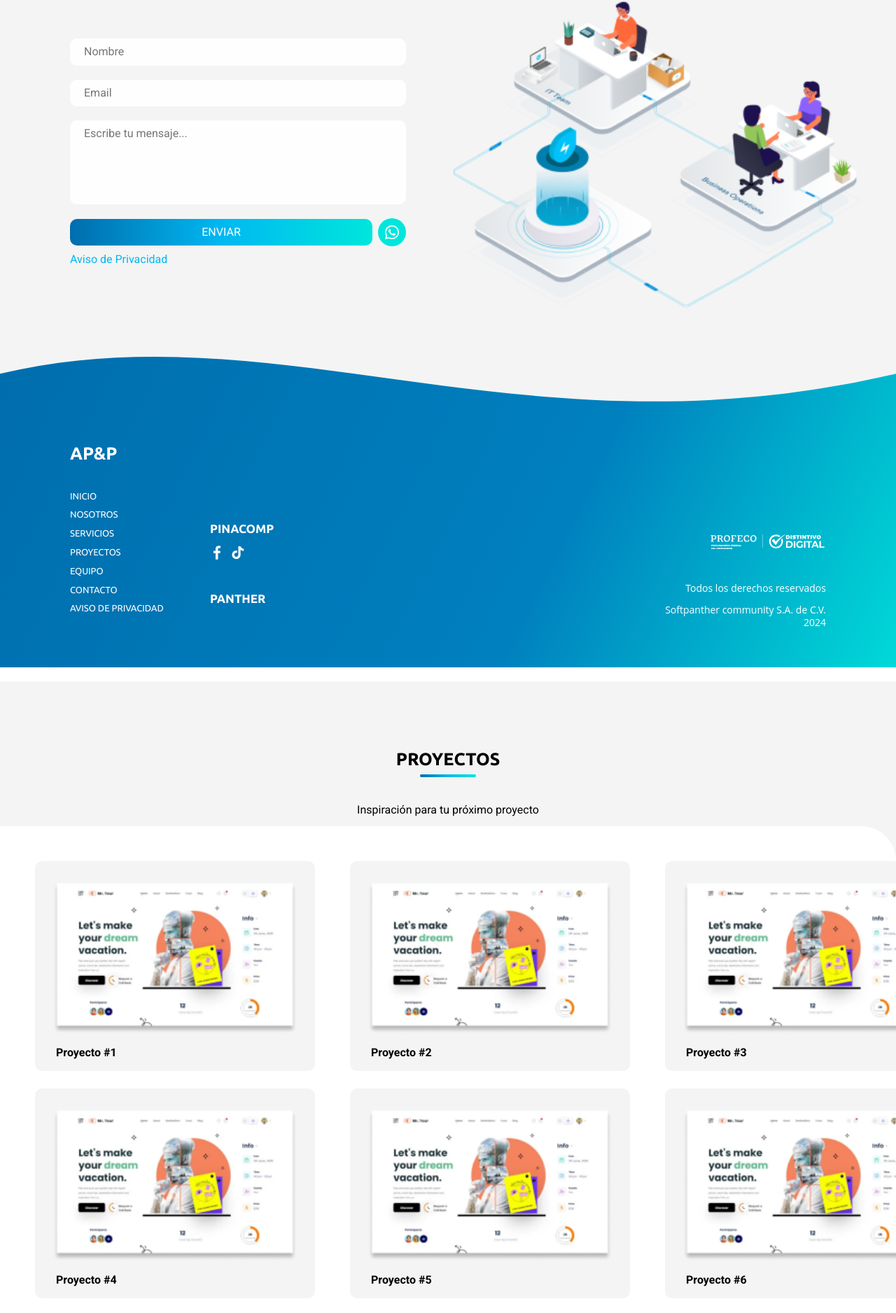
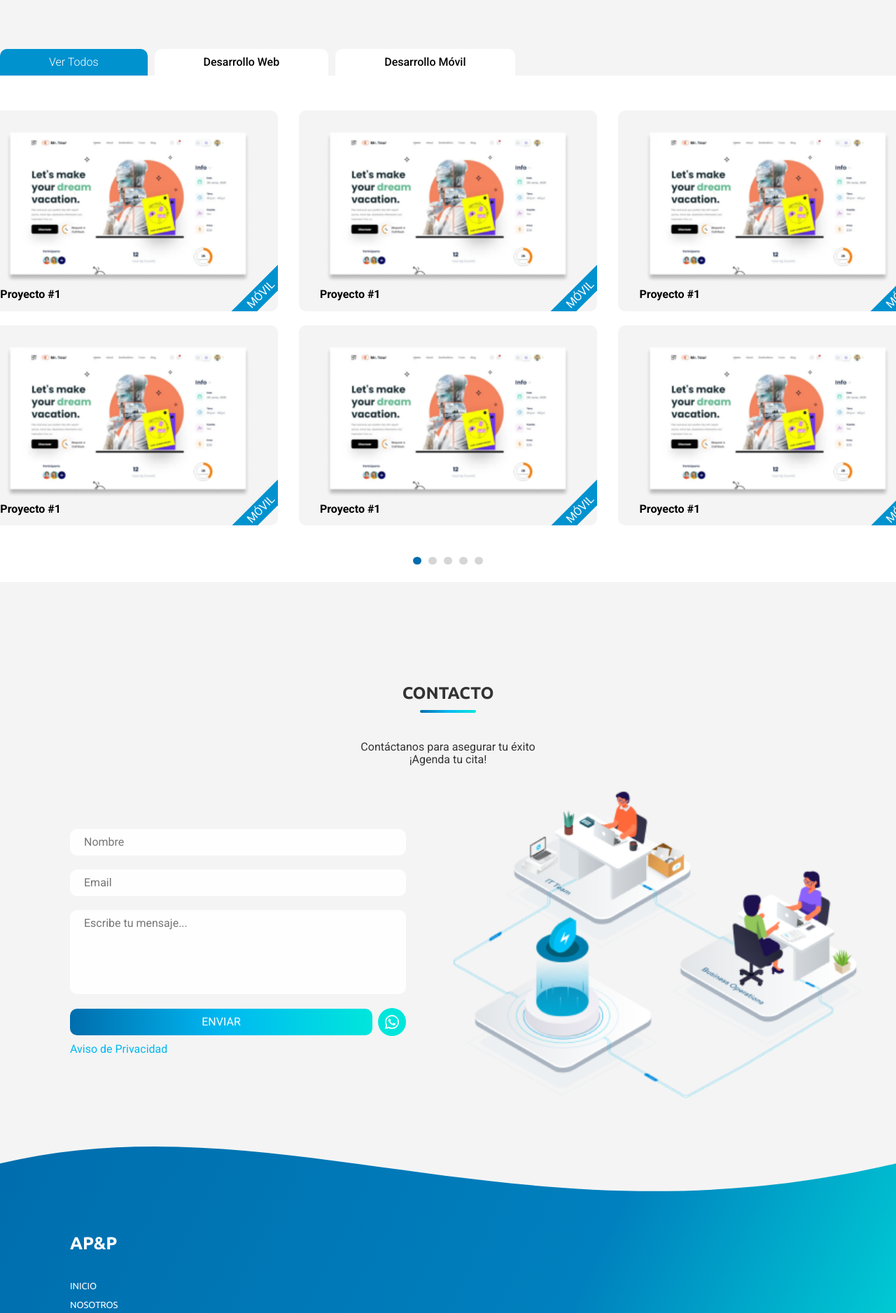
Before and after one commit to AlmaDividida/ap-and-p-portfolio-frontend, an Angular app: page /inicio in a window 1280 px wide. Shown: the part 2400-4277 px from the top of the page at 70% size. Built offline with nearby package versions, Linux system fonts and the light colour scheme.

Commit message:
se mejora el diseño de proyectos

```diff
--- a/src/app/app.component.html
+++ b/src/app/app.component.html
@@ -1,2 +1 @@
 <router-outlet/>
-<app-proyectos/>
--- a/src/app/pages/inicio/inicio.component.html
+++ b/src/app/pages/inicio/inicio.component.html
@@ -4,6 +4,7 @@
 ">
     <app-sobre-nosotros></app-sobre-nosotros>
     <app-nues-adn></app-nues-adn>
+    <app-proyectos/>
     <app-contacto></app-contacto>
     <app-footer></app-footer>
 </div>
--- a/src/app/pages/inicio/proyectos/proyectos.component.css
+++ b/src/app/pages/inicio/proyectos/proyectos.component.css
@@ -42,7 +42,6 @@ h2::after{
   font-family: "Roboto", sans-serif;
   font-weight: 400;
   font-size: 16px;
-  line-height: 14.06px;
   font-weight: bold;
 }
 
@@ -51,185 +50,137 @@ h2::after{
 
 }
 
+.botones {
+  max-width: 1400px;
+  margin: auto;
+  margin-top: 80px;
+
+  .boton {
+    font-family: "Roboto", sans-serif;
+    padding: 10px 70px;
+    margin-right: 10px;
+    border: none;
+    background-color: white;
+    border-top-right-radius: 10px;
+    border-top-left-radius: 10px;
+    font-weight: 500;
+  }
+
+  .boton:hover{
+    background-color: #d6d5d5;
+    cursor: pointer;
+    transition: .5s;
+  }
+
+  .boton-activo {
+    background-color: #0092CF;
+    font-weight: 300;
+    color: white;
+  }
+
+  .boton-activo:hover {
+    background-color: #0679aa;
+  }
+}
 
 
 .contenedor-carpeta{
   display: flex;
   justify-content: center;
   align-items: center;
+  flex-direction: column;
   padding-bottom: 75px;
+
+  .carpeta-fondo{
+    background: white;
+    border-top-right-radius: 50px;
+
     .carpeta{
-    position: relative;
+      display: flex;
+      justify-content: space-evenly;
+      align-items: center;
+      flex-wrap: wrap;
       background: white;
       border-top-right-radius: 50px;
       width: 1400px;
-    height: 775px;
-
+      padding-top: 50px;
+    }
   }
 }
 
-.celda1{
-  position: absolute;
+.celda {
   position: relative;
+  overflow: hidden;
+
+  cursor: pointer;
+  flex-basis: calc(33.3% - 40px); /* 3 -> 100% / 3 -> 33.3%*/
   background-color: #F4F4F4;
   border-radius: 10px;
-  height: 300px;
-  width: 400px;
-  top: 50px;
-  left: 50px;
+  margin-bottom: 20px;
+
+  p {
+    margin-top: 10px;
+  }
 }
 
-.celda2{
+.etiqueta {
+  background-color: #0092CF;
+  padding: 4px 30px;
+  text-transform: uppercase;
+  font-weight: 400;
+  color: white;
+  font-family: "Roboto", sans-serif;
+
   position: absolute;
-  background-color: #F4F4F4;
-  border-radius: 10px;
-  height: 300px;
-  width: 400px;
-  left: 500px;
-  top: 50px;
+  bottom: 10px;
+  right: -30px;
+  transform: rotate(-45deg);
+
 }
 
-.celda3{
-  position: absolute;
-  background-color: #F4F4F4;
-  border-radius: 10px;
-  height: 300px;
-  width: 400px;
-  left: 950px;
-  top: 50px;
+.img-celda {
+  margin-top: 30px;
+  display: flex;
+  justify-content: center;
+  align-items: center;
+
+  img {
+    width: 350px;
+  }
 }
 
-.celda4{
-  position: absolute;
-  background-color: #F4F4F4;
-  border-radius: 10px;
-  height: 300px;
-  width: 400px;
-  top: 375px;
-  left: 50px;
-}
-
-.celda5{
-  position: absolute;
-  background-color: #F4F4F4;
-  border-radius: 10px;
-  height: 300px;
-  width: 400px;
-  top: 375px;
-  left: 500px;
-}
-
-.celda6{
-  position: absolute;
-  background-color: #F4F4F4;
-  border-radius: 10px;
-  height: 300px;
-  width: 400px;
-  top: 375px;
-  left: 950px;
-}
-
-.img1{
-  width: 350px;
-  margin-left: 25px;
-  margin-top: 30px;
-}
-
-.titulo-celda1{
-  margin-left: 30px;
-}
-
-.img2{
-  width: 350px;
-  margin-left: 25px;
-  margin-top: 30px;
-}
-
-.titulo-celda2{
-  margin-left: 30px;
-}
-
-.img3{
-  width: 350px;
-  margin-left: 25px;
-  margin-top: 30px;
-}
-
-.titulo-celda3{
-  margin-left: 30px;
-}
-
-.img4{
-  width: 350px;
-  margin-left: 25px;
-  margin-top: 30px;
-}
-
-.titulo-celda4{
-  margin-left: 30px;
-}
-
-.img5{
-  width: 350px;
-  margin-left: 25px;
-  margin-top: 30px;
-}
-
-.titulo-celda5{
-  margin-left: 30px;
-}
-
-.img6{
-  width: 350px;
-  margin-left: 25px;
-  margin-top: 30px;
-}
-
-.titulo-celda6{
+.titulo-celda {
   margin-left: 30px;
 }
 
 
-.button1{
-  position: absolute;
+.botones-circulo {
+  display: flex;
+  justify-content: center;
+  align-items: center;
+  margin-bottom: 20px;
+  margin-top: 20px;
+
+  .boton-circulo {
+    background-color: #d6d5d5;
     border-radius: 50%;
     border: none;
-  background-color: rgba(0,109,173,1);
     width: 11px;
     height: 11px;
-  left: 648px;
-  top: 725px;
+    margin: 5px;
   }
 
-.button2{
-  position: absolute;
-  border-radius: 50%;
-  border: none;
-  background-color: #d6d5d5;
-  width: 11px;
-  height: 11px;
-  left: 679px;
-  top: 725px;
+  .boton-circulo:hover {
+    cursor: pointer;
+    background-color: #b0b0b0;
+    transition: .5s;
   }
 
-.button3{
-  position: absolute;
-  border-radius: 50%;
-  border: none;
-  background-color: #d6d5d5;
-  width: 11px;
-  height: 11px;
-  left: 710px;
-  top: 725px;
+  .boton-circulo-activo {
+    background-color: rgba(0,109,173,1);
   }
 
-.button4{
-  position: absolute;
-  border-radius: 50%;
-  border: none;
-  background-color: #d6d5d5;
-  width: 11px;
-  height: 11px;
-  left: 741px;
-  top: 725px;
+  .boton-circulo-activo:hover {
+    background-color: rgb(0, 76, 121);
   }
+}
--- a/src/app/pages/inicio/proyectos/proyectos.component.html
+++ b/src/app/pages/inicio/proyectos/proyectos.component.html
@@ -3,60 +3,36 @@
         <h2>proyectos</h2>
         <p align="center">Inspiración para tu próximo proyecto</p>
     </div>
+    <div>
+        <div class="botones">
+            <button class="boton boton-activo">Ver Todos</button>
+            <button class="boton ">Desarrollo Web</button>
+            <button class="boton ">Desarrollo Móvil</button>
+        </div>
         <div class="contenedor-carpeta">
-        <div class="carpeta" style="z-index: 2;">
-            <div class="celda1">
-                <div class="img-celda1">
-                    <img class="img1" src="img/image 11.png" alt="">
+            <div class="carpeta-fondo">
+                <div class="carpeta">
+                    @for (celda of [1,2,3,4,5,6]; track $index) {
+                        <div class="celda">
+                            <div class="img-celda">
+                                <img class="img" src="img/image 11.png" alt="">
                             </div>
-                <div class="titulo-celda1">
+                            <div class="titulo-celda">
                                 <p class="nombre">Proyecto #1</p>
                             </div>
-            </div>
-            <div class="celda2">
-                <div class="img-celda2">
-                    <img class="img2" src="img/image 11.png" alt="">
-                </div>
-                <div class="titulo-celda2">
-                    <p class="nombre">Proyecto #2</p>
+                            <div class="etiqueta">
+                                Móvil
                             </div>
                         </div>
-            <div class="celda3">
-                <div class="img-celda3">
-                    <img class="img3" src="img/image 11.png" alt="">
+                    }
                 </div>
-                <div class="titulo-celda3">
-                    <p class="nombre">Proyecto #3</p>
+                <div class="botones-circulo">
+                    <button class="boton-circulo boton-circulo-activo"></button>
+                    @for (boton of [1,2,3,4]; track $index) {
+                        <button class="boton-circulo"></button>
+                    }
                 </div>
             </div>
-            <div class="celda4">
-                <div class="img-celda4">
-                    <img class="img4" src="img/image 11.png" alt="">
-                </div>
-                <div class="titulo-celda4">
-                    <p class="nombre">Proyecto #4</p>
-                </div>
-            </div>
-            <div class="celda5">
-                <div class="img-celda5">
-                    <img class="img5" src="img/image 11.png" alt="">
-                </div>
-                <div class="titulo-celda5">
-                    <p class="nombre">Proyecto #5</p>
-                </div>
-            </div>
-            <div class="celda6">
-                <div class="img-celda6">
-                    <img class="img6" src="img/image 11.png" alt="">
-                </div>
-                <div class="titulo-celda6">
-                    <p class="nombre">Proyecto #6</p>
-                </div>
-            </div>
-            <button class="button1"></button>
-            <button class="button2"></button>
-            <button class="button3"></button>
-            <button class="button4"></button>
         </div>
     </div>
 
```
Lines whose indentation alone changed are shown as unchanged.
